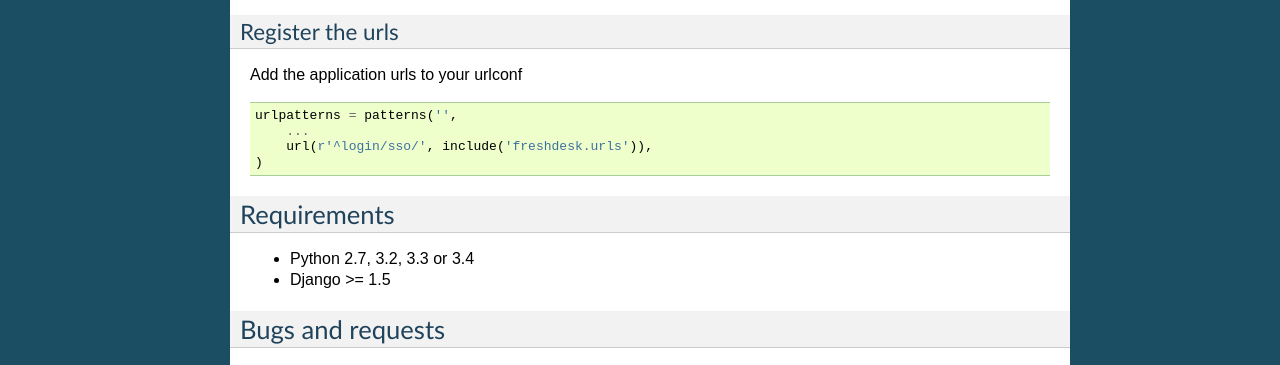
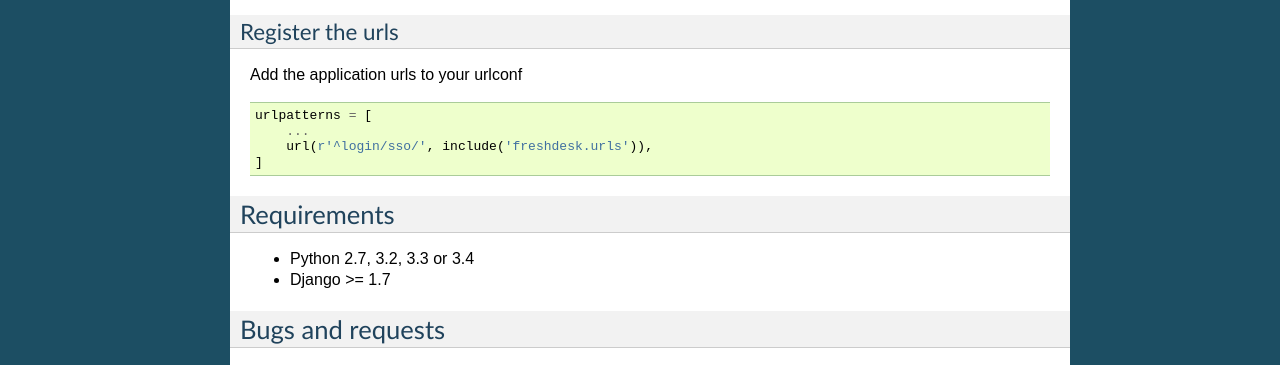
Before and after one commit to ThatGreenSpace/django-freshdesk, a Sphinx documentation site: the page built from docs/index.rst, in a window 1280 px wide. Shown: the part 916-1281 px from the top of the page. Built offline with Sphinx 7.4.7, drawn with Linux system fonts in a browser that asks for light colours.

Commit message:
Add support for Django 1.10

```diff
--- a/README.rst
+++ b/README.rst
@@ -94,17 +94,17 @@ Add the application urls to your urlconf
 
 ::
 
-    urlpatterns = patterns('',
+    urlpatterns = [
         ...
         url(r'^login/sso/', include('freshdesk.urls')),
-    )
+    ]
 
 
 Requirements
 ============
 
 * Python 2.7, 3.2, 3.3 or 3.4
-* Django >= 1.6
+* Django >= 1.7
 
 Bugs and requests
 =================
--- a/docs/index.rst
+++ b/docs/index.rst
@@ -67,17 +67,17 @@ Add the application urls to your urlconf
 
 ::
 
-    urlpatterns = patterns('',
+    urlpatterns = [
         ...
         url(r'^login/sso/', include('freshdesk.urls')),
-    )
+    ]
 
 
 Requirements
 ============
 
 * Python 2.7, 3.2, 3.3 or 3.4
-* Django >= 1.5
+* Django >= 1.7
 
 Bugs and requests
 =================
--- a/setup.py
+++ b/setup.py
@@ -48,7 +48,7 @@ setup(
         'Topic :: Internet :: WWW/HTTP :: Dynamic Content',
     ],
     install_requires=[
-        'Django>1.5,<1.10',
+        'Django>1.7',
     ],
     include_package_data=True,
     zip_safe=False,
```
Also changed, not shown: 1 other file.
